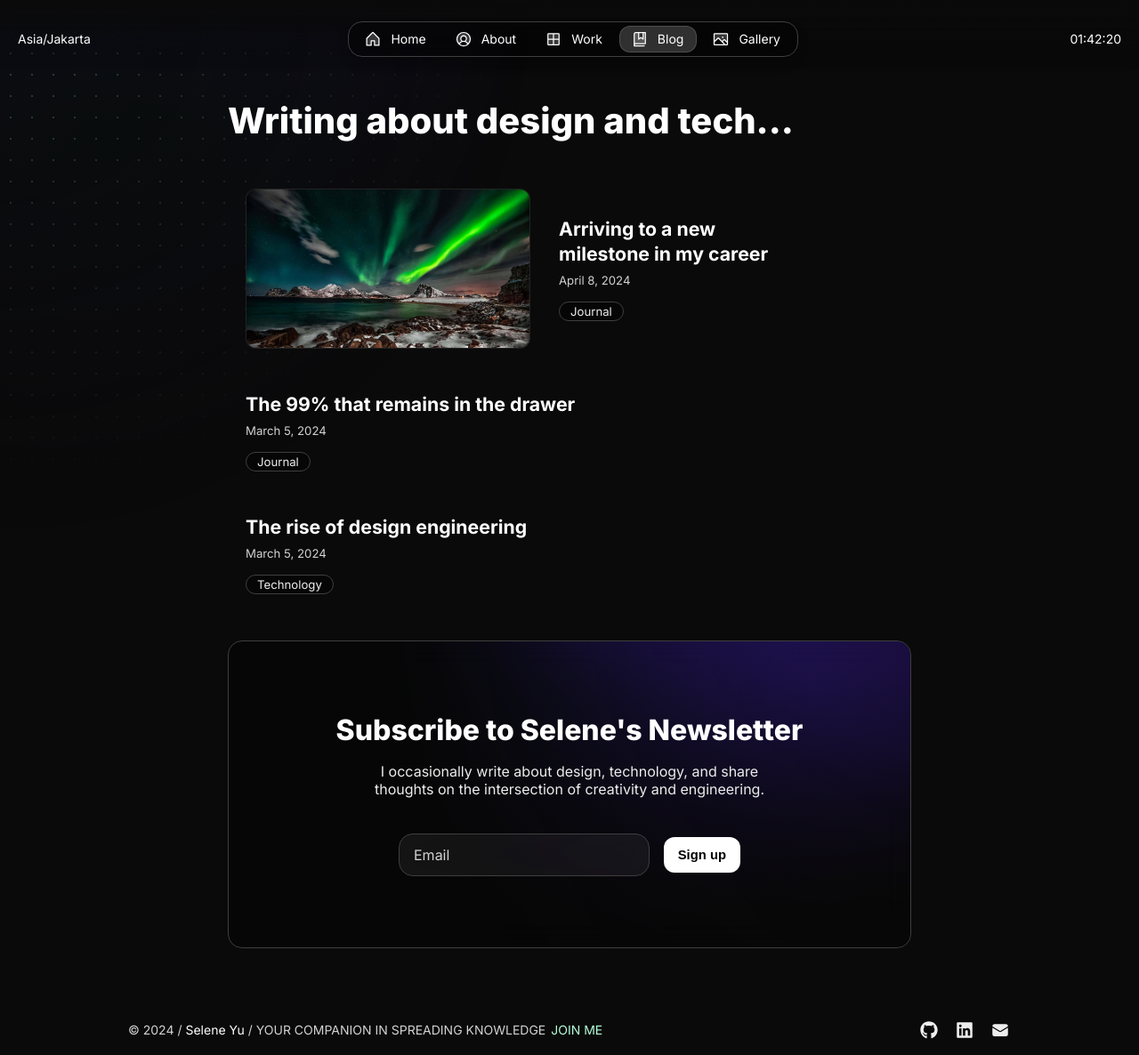
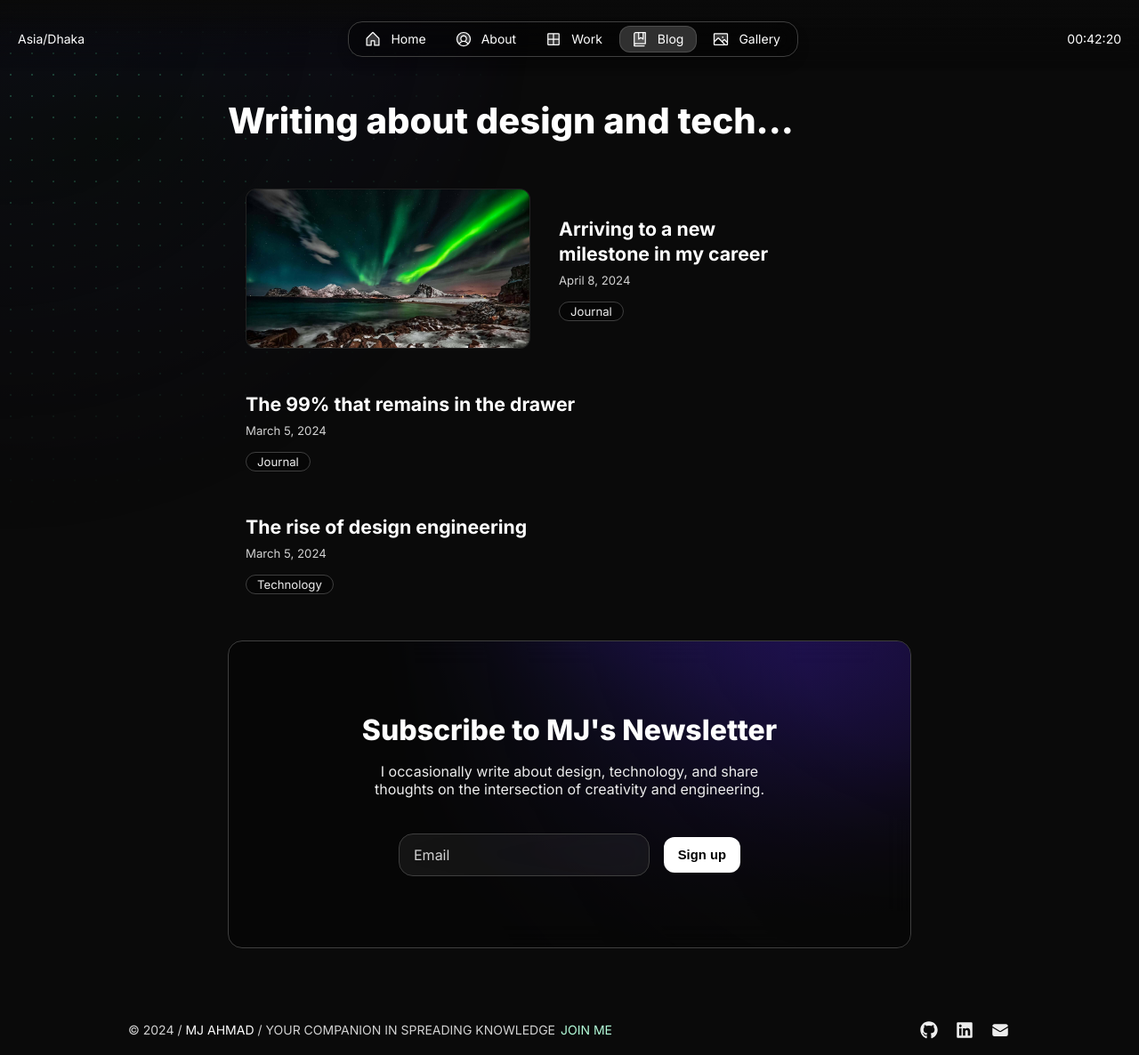
Before and after one commit to MJ-AHMAD/portfolio, a Next.js app: page /en/blog in a window 1280 px wide. Shown: the whole page at 89% size. Built offline with nearby package versions, Linux system fonts and the light colour scheme.

Commit message:
Update content.js

```diff
--- a/src/app/resources/content.js
+++ b/src/app/resources/content.js
@@ -1,15 +1,15 @@
 import { InlineCode } from "@/once-ui/components";
 
 const person = {
-    firstName: 'Selene',
-    lastName:  'Yu',
+    firstName: 'MJ',
+    lastName:  'AHMAD',
     get name() {
         return `${this.firstName} ${this.lastName}`;
     },
     role:      'Design Engineer',
     avatar:    '/images/avatar.jpg',
-    location:  'Asia/Jakarta',        // Expecting the IANA time zone identifier, e.g., 'Europe/Vienna'
-    languages: ['English', 'Bahasa']  // optional: Leave the array empty if you don't want to display languages
+    location:  'Asia/Dhaka',        // Expecting the IANA time zone identifier, e.g., 'Europe/Vienna'
+    languages: ['English', 'Arabic']  // optional: Leave the array empty if you don't want to display languages
 }
 
 const newsletter = {
@@ -24,12 +24,12 @@ const social = [
     {
         name: 'GitHub',
         icon: 'github',
-        link: 'https://github.com/once-ui-system/nextjs-starter',
+        link: 'https://github.com/mj-ahmad/',
     },
     {
         name: 'LinkedIn',
         icon: 'linkedin',
-        link: 'https://www.linkedin.com/company/once-ui/',
+        link: 'https://www.linkedin.com/in/jafor-ahmad/',
     },
     {
         name: 'X',
@@ -39,7 +39,7 @@ const social = [
     {
         name: 'Email',
         icon: 'email',
-        link: 'mailto:example@gmail.com',
+        link: 'mailto:mjahmad2024@outlook.com',
     },
 ]
 
@@ -47,8 +47,8 @@ const home = {
     label: 'Home',
     title: `${person.name}'s Portfolio`,
     description: `Portfolio website showcasing my work as a ${person.role}`,
-    headline: <>Design engineer and builder</>,
-    subline: <>I'm Selene, a design engineer at <InlineCode>FLY</InlineCode>, where I craft intuitive<br/> user experiences. After hours, I build my own projects.</>
+    headline: <>Enthusiast of Technological Innovation</>,
+    subline: <>I’m @MJ-AHMAD, Committed to personal and professional growth through ongoing education. Eager to connect and collaborate with fellow technology enthusiasts.</>
 }
 
 const about = {
```
